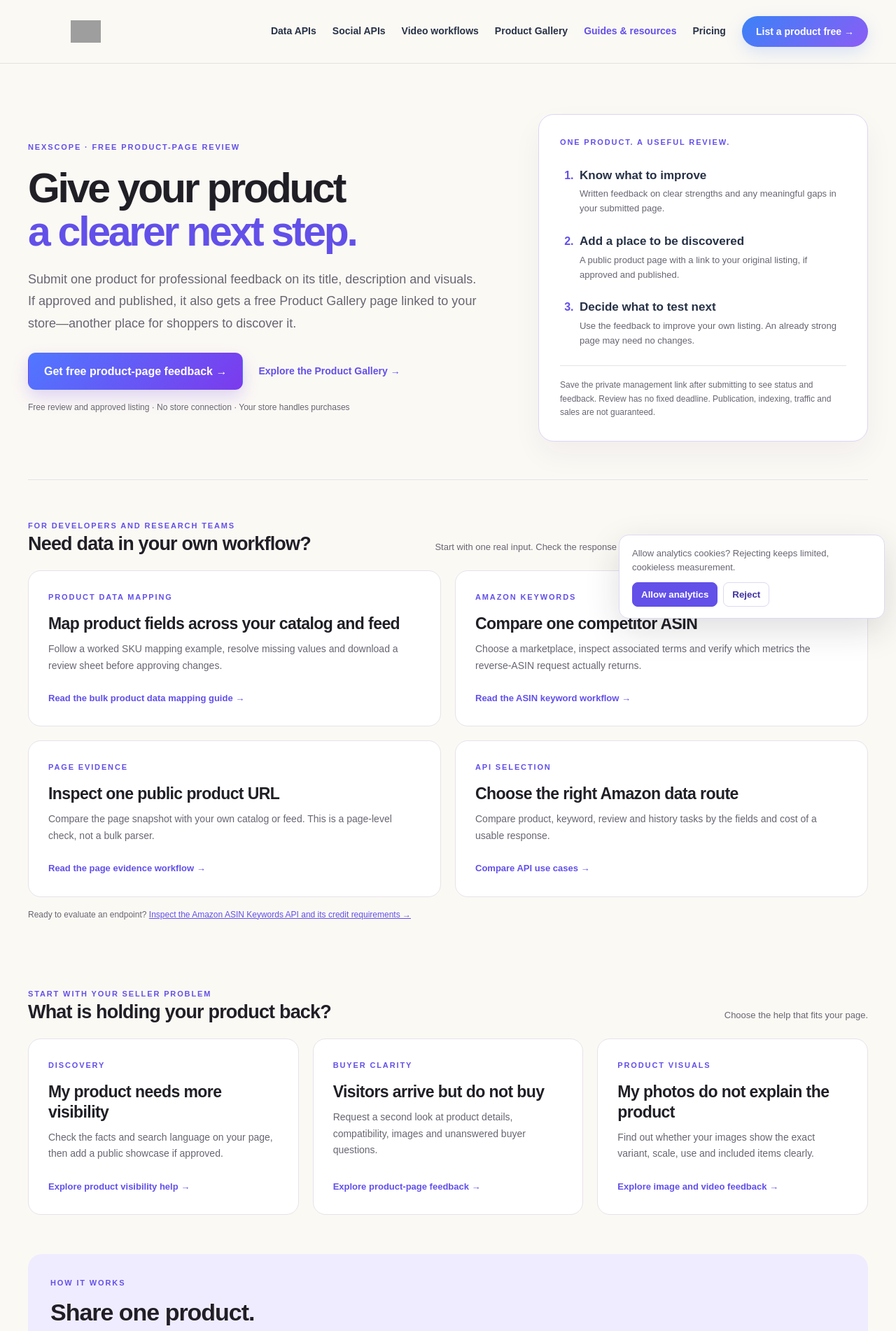
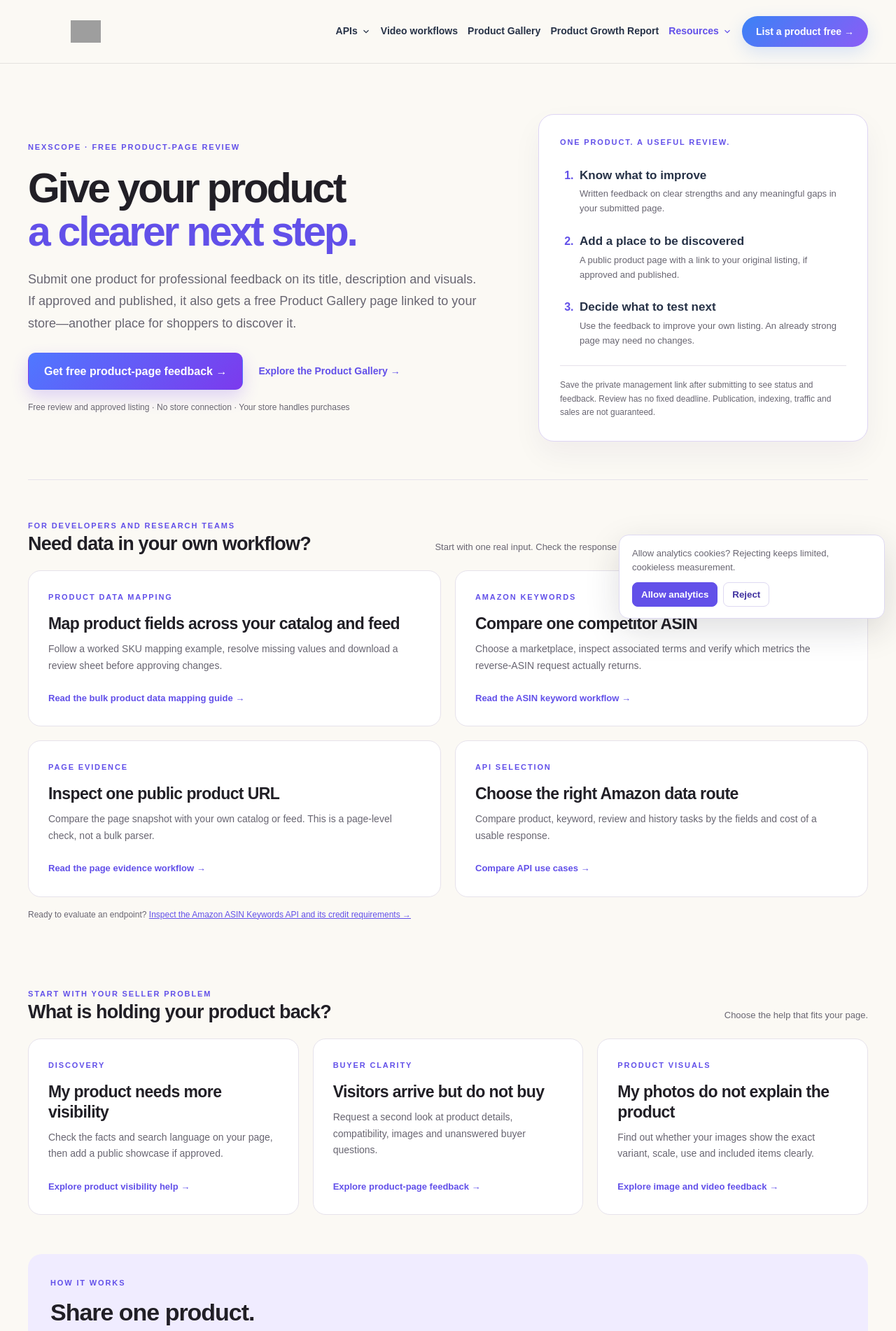
Before and after one commit to nexscope-ai/ecommerce-ai-tools, a Jekyll site: the page built from docs/index.md, in a window 1280 px wide. Shown: the top 1902 px of the page at 70% size. Built offline with Jekyll 4.4.1, drawn with Linux system fonts in a browser that asks for light colours.

Commit message:
Unify Learn navigation across page templates

```diff
--- a/docs/_includes/site-header.html
+++ b/docs/_includes/site-header.html
@@ -3,12 +3,23 @@
   <button class="primary-menu-toggle" type="button" aria-expanded="false" aria-controls="primary-navigation" aria-label="Open navigation menu"><span aria-hidden="true"></span><span aria-hidden="true"></span><span aria-hidden="true"></span></button>
   <nav class="primary-navigation" id="primary-navigation" aria-label="Primary navigation">
     <ul>
-      <li><a href="/data/" data-track-tool="data-directory">Data APIs</a></li>
-      <li><a href="/social/" data-track-tool="social-directory">Social APIs</a></li>
+      <li class="nav-dropdown"><details>
+        <summary>APIs <svg aria-hidden="true" width="14" height="14" viewBox="0 0 24 24" fill="none" stroke="currentColor" stroke-width="2"><path d="m6 9 6 6 6-6"></path></svg></summary>
+        <ul class="nav-dropdown-menu">
+          <li><a href="/data/" data-track-tool="data-directory">Data APIs</a></li>
+          <li><a href="/social/" data-track-tool="social-directory">Social APIs</a></li>
+        </ul>
+      </details></li>
       <li><a href="/video/" data-track-tool="video-directory">Video workflows</a></li>
       <li><a href="{{ '/product-showcase/' | relative_url }}" data-track-tool="product-gallery"{% if page.product_showcase_page %} aria-current="{% if page.url == '/product-showcase/' %}page{% else %}location{% endif %}"{% endif %}>Product Gallery</a></li>
-      <li><a href="{{ '/' | relative_url }}"{% unless page.product_showcase_page %} aria-current="{% if page.url == '/' %}page{% else %}location{% endif %}"{% endunless %}>Guides &amp; resources</a></li>
-      <li><a href="https://learn.nexscope.ai/pricing/">Pricing</a></li>
+      <li><a href="https://learn.nexscope.ai/product-growth-report/" data-track-tool="product-growth-report">Product Growth Report</a></li>
+      <li class="nav-dropdown"><details>
+        <summary{% unless page.product_showcase_page %} aria-current="location"{% endunless %}>Resources <svg aria-hidden="true" width="14" height="14" viewBox="0 0 24 24" fill="none" stroke="currentColor" stroke-width="2"><path d="m6 9 6 6 6-6"></path></svg></summary>
+        <ul class="nav-dropdown-menu">
+          <li><a href="{{ '/' | relative_url }}"{% unless page.product_showcase_page %} aria-current="{% if page.url == '/' %}page{% else %}location{% endif %}"{% endunless %}>Guides &amp; resources</a></li>
+          <li><a href="https://learn.nexscope.ai/pricing/">Pricing</a></li>
+        </ul>
+      </details></li>
       <li><a class="nav-cta" {% if page.url == '/product-showcase/submit/' %}data-submission-form-jump="navigation"{% else %}data-showcase-submit-cta="navigation"{% endif %} href="{% if page.url == '/product-showcase/submit/' %}#product-submission-form{% else %}{{ '/product-showcase/submit/' | relative_url }}{% endif %}">List a product free →</a></li>
     </ul>
   </nav>
--- a/docs/_layouts/default.html
+++ b/docs/_layouts/default.html
@@ -164,7 +164,7 @@
     {% if page.seller_help_page %}<link rel="stylesheet" href="{{ '/assets/seller-help.css' | relative_url }}?v=1">{% endif %}
     {% if page.audit_tool %}<link rel="stylesheet" href="{{ '/assets/ecommerce-audit-tool.css' | relative_url }}?v=1">{% endif %}
     {% if page.not_found_page %}<link rel="stylesheet" href="{{ '/assets/not-found.css' | relative_url }}?v=2">{% endif %}
-    <link rel="stylesheet" href="{{ '/assets/primary-navigation.css' | relative_url }}?v=5">
+    <link rel="stylesheet" href="{{ '/assets/primary-navigation.css' | relative_url }}?v=6">
     <script src="{{ '/assets/trends.js' | relative_url }}?v=17" defer></script>
     {% unless page.private_page %}
     <script src="{{ '/assets/traffic-attribution.js' | relative_url }}?v=1" defer></script>
--- a/docs/assets/primary-navigation.css
+++ b/docs/assets/primary-navigation.css
@@ -1,19 +1,36 @@
-/* Match the root Learn homepage shell; article and topic layouts stay scoped. */
-.trends-header { position: relative; z-index: 12; background: #fbf9f4; border-bottom: 1px solid #211f261a; color: #211f26; }
+/* Keep the Jekyll and generated Data API pages aligned with the React Learn header. */
+.trends-header { position: relative; z-index: 12; background: #fbf9f4; border-bottom: 1px solid #211f261a; color: #211f26; font-family: Arial, Helvetica, sans-serif; }
 .trends-header > .wrap { position: static; display: flex; align-items: center; justify-content: space-between; flex-wrap: nowrap; gap: 24px; width: min(1200px, calc(100% - 64px)); min-height: 90px; margin-inline: auto; padding: 0; }
 .trends-header .brand { flex: none; line-height: 0; }
 .trends-header .brand img { display: block; width: 165px; height: 32px; object-fit: contain; }
 .trends-header .primary-navigation { display: block; margin: 0; padding: 0; }
-.trends-header .primary-navigation > ul { display: flex; align-items: center; flex-wrap: nowrap; gap: clamp(14px, 1.8vw, 26px); margin: 0; padding: 0; list-style: none; }
-.trends-header .primary-navigation a { display: inline-flex; align-items: center; min-height: 44px; padding: 0; color: inherit; font-size: 14px; font-weight: 600; text-decoration: none; white-space: nowrap; }
-.trends-header .primary-navigation a:hover, .trends-header .primary-navigation a[aria-current]:not(.nav-cta) { color: #6250e9; text-decoration: none; }
+.trends-header .primary-navigation > ul { display: flex; align-items: center; flex-wrap: nowrap; gap: clamp(10px, 1.1vw, 16px); margin: 0; padding: 0; list-style: none; }
+.trends-header .primary-navigation a,
+.trends-header .primary-navigation summary { display: inline-flex; align-items: center; min-height: 44px; padding: 0; color: inherit; font-size: 14px; font-weight: 600; text-decoration: none; white-space: nowrap; }
+.trends-header .primary-navigation summary { gap: 5px; cursor: pointer; list-style: none; }
+.trends-header .primary-navigation summary::-webkit-details-marker { display: none; }
+.trends-header .primary-navigation summary svg { flex: none; transition: transform .18s ease; }
+.trends-header .primary-navigation details[open] summary svg { transform: rotate(180deg); }
+.trends-header .primary-navigation a:hover,
+.trends-header .primary-navigation a[aria-current],
+.trends-header .primary-navigation summary:hover,
+.trends-header .primary-navigation summary[aria-current] { color: #6250e9; text-decoration: none; }
+.trends-header .nav-dropdown { position: relative; }
+.trends-header .nav-dropdown-menu { position: absolute; top: calc(100% + 4px); left: -12px; z-index: 2; display: grid; gap: 2px; min-width: 190px; margin: 0; padding: 8px; border: 1px solid #ddd8e8; border-radius: 14px; background: #fff; box-shadow: 0 14px 30px rgb(33 31 38 / 12%); list-style: none; }
+.trends-header .primary-navigation .nav-dropdown-menu a { display: flex; width: 100%; min-height: 40px; padding: 0 12px; border-radius: 8px; }
+.trends-header .primary-navigation .nav-dropdown-menu a:hover,
+.trends-header .primary-navigation .nav-dropdown-menu a[aria-current] { background: #f4f0ff; }
 .trends-header .primary-navigation .nav-cta { justify-content: center; padding: 0 20px; border-radius: 999px; background: linear-gradient(135deg, #3b82f6, #8b5cf6); color: #fff; font-weight: 700; box-shadow: 0 8px 24px rgb(59 130 246 / 18%); }
 .trends-header .primary-navigation .nav-cta:hover { color: #fff; background: linear-gradient(135deg, #2f72eb, #7549e7); }
 .trends-header .primary-menu-toggle { display: none; box-shadow: none; }
-.trends-header .primary-menu-toggle span { display:block; width:20px; height:2px; border-radius:2px; background:currentColor; transition:transform .2s,opacity .2s; }
-.trends-header .primary-menu-toggle[aria-expanded="true"] span:first-child { transform:translateY(7px) rotate(45deg); }
-.trends-header .primary-menu-toggle[aria-expanded="true"] span:nth-child(2) { opacity:0; }
-.trends-header .primary-menu-toggle[aria-expanded="true"] span:last-child { transform:translateY(-7px) rotate(-45deg); }
+.trends-header .primary-menu-toggle span { display: block; width: 20px; height: 2px; border-radius: 2px; background: currentColor; transition: transform .2s, opacity .2s; }
+.trends-header .primary-menu-toggle[aria-expanded="true"] span:first-child { transform: translateY(7px) rotate(45deg); }
+.trends-header .primary-menu-toggle[aria-expanded="true"] span:nth-child(2) { opacity: 0; }
+.trends-header .primary-menu-toggle[aria-expanded="true"] span:last-child { transform: translateY(-7px) rotate(-45deg); }
+.trends-header .brand:focus-visible,
+.trends-header .primary-navigation a:focus-visible,
+.trends-header .primary-navigation summary:focus-visible,
+.trends-header .primary-menu-toggle:focus-visible { outline: 3px solid #6250e9; outline-offset: 3px; }
 .trends-page .learn-site-footer { border-top: 0; padding: 0; background: #fbf9f4; color: #686571; font: 12px/1.6 Arial, Helvetica, sans-serif; }
 .trends-page .learn-site-footer .resource-footer { display: flex; flex-direction: row; align-items: initial; justify-content: space-between; flex-wrap: wrap; gap: 20px; width: min(1200px, calc(100% - 64px)); margin-inline: auto; padding-block: 30px; border-top: 1px solid #211f261a; }
 .trends-page .learn-site-footer a { color: inherit; font-size: inherit; font-weight: 400; text-decoration: none; }
@@ -27,10 +44,15 @@
   .trends-header .primary-navigation { display: none; position: absolute; z-index: 50; top: 100%; left: 0; right: 0; width: auto; max-height: calc(100dvh - 72px); overflow-y: auto; margin: 0; padding: 12px 18px 20px; border: 0; border-bottom: 1px solid #ddd8e8; border-radius: 0; background: #fbf9f4; box-shadow: 0 16px 24px rgb(33 31 38 / 10%); visibility: visible; opacity: 1; pointer-events: auto; transform: none; backdrop-filter: none; }
   .trends-header .primary-navigation.is-open { display: block; }
   .trends-header .primary-navigation > ul { display: flex; flex-direction: column; align-items: stretch; gap: 2px; max-width: 1200px; margin-inline: auto; }
+  .trends-header .primary-navigation > ul > li { width: 100%; }
   .trends-header .primary-navigation a { display: flex; width: 100%; min-height: 48px; padding: 0 14px; border-radius: 0; }
-  .trends-header .primary-navigation a:hover, .trends-header .primary-navigation a[aria-current] { background: transparent; }
+  .trends-header .primary-navigation summary { display: flex; justify-content: space-between; width: 100%; min-height: 48px; padding: 0 14px; }
+  .trends-header .primary-navigation a:hover,
+  .trends-header .primary-navigation a[aria-current] { background: transparent; }
+  .trends-header .nav-dropdown-menu { position: static; display: grid; gap: 0; min-width: 0; padding: 0 8px 8px 20px; border: 0; border-radius: 0; background: transparent; box-shadow: none; }
+  .trends-header .primary-navigation .nav-dropdown-menu a { padding-left: 18px; }
   .trends-header .primary-navigation .nav-cta { margin-top: 8px; padding: 0 20px; border-radius: 999px; }
 }
 @media (max-width: 700px) { .trends-page .learn-site-footer .resource-footer { width: calc(100% - 36px); } .trends-page .learn-site-footer nav { gap: 18px; } }
 @media (max-width: 440px) { .trends-header .brand img { width: 140px; height: auto; } }
-@media (prefers-reduced-motion: reduce) { .trends-header .primary-menu-toggle span { transition:none; } }
+@media (prefers-reduced-motion: reduce) { .trends-header .primary-menu-toggle span, .trends-header .primary-navigation summary svg { transition: none; } }
```
Also changed, not shown: scripts/learn-data-shell.mjs (+17 -5 lines).
